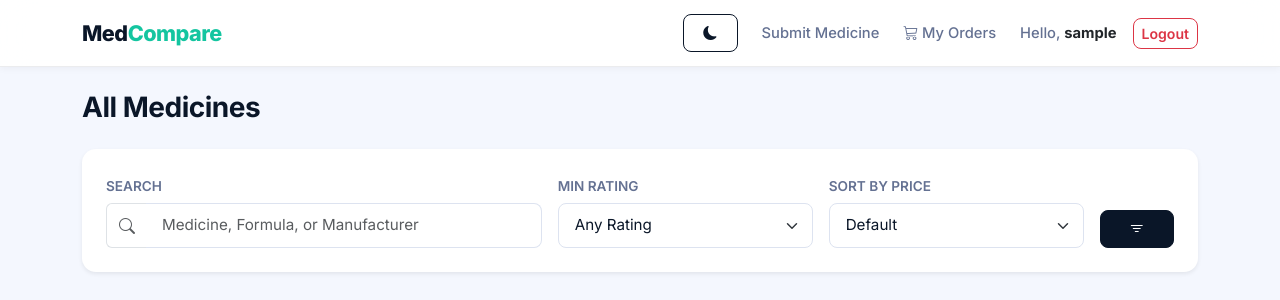
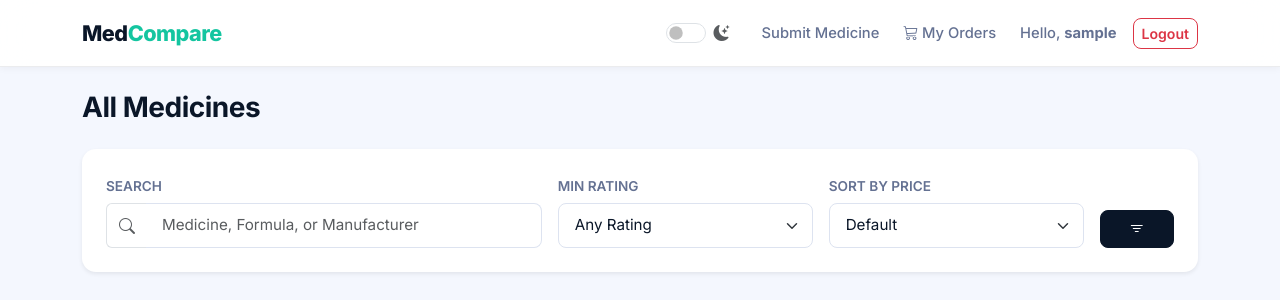
Before and after one commit to muazainal/mz-medcompare, a Django app: page / in a window 1280 px wide. Shown: the top 300 px of the page. Run offline with Django 5.2, Linux system fonts and the light colour scheme; the visitor is signed in with stand-in values (Sample User, id 1); data that the repository does not hold is empty.

Commit message:
style: Switch dark mode toggle to slider, fix card contrast readability

```diff
--- a/medicines/static/css/style.css
+++ b/medicines/static/css/style.css
@@ -1120,10 +1120,6 @@ input[type="email"]:focus {
     background-color: #1a2a47 !important;
 }
 
-[data-theme="dark"] .text-dark {
-    color: var(--text-dark) !important;
-}
-
 [data-theme="dark"] .text-muted {
     color: var(--text-muted) !important;
 }
@@ -1161,6 +1157,7 @@ input[type="email"]:focus {
 [data-theme="dark"] .filter-bar,
 [data-theme="dark"] .medicine-card {
     background-color: var(--card-bg);
+    border-color: rgba(255, 255, 255, 0.1);
 }
 
 [data-theme="dark"] .input-group-text {
--- a/medicines/static/js/script.js
+++ b/medicines/static/js/script.js
@@ -90,40 +90,23 @@ document.addEventListener('DOMContentLoaded', () => {
     }
 
     // -----------------------------------------------
-    // Dark Mode Toggle
+    // Dark Mode Toggle Switch
     // -----------------------------------------------
     const themeToggle = document.getElementById('theme-toggle');
-    const moonIcon = document.querySelector('.theme-icon-dark');
-    const sunIcon = document.querySelector('.theme-icon-light');
 
     if (themeToggle) {
-        // Initial setup for the button icon based on the HTML attribute
+        // Initial setup for the switch state based on HTML attribute set by FOUC script
         const currentTheme = document.documentElement.getAttribute('data-theme');
         if (currentTheme === 'dark') {
-            moonIcon.classList.add('d-none');
-            sunIcon.classList.remove('d-none');
+            themeToggle.checked = true;
         }
 
-        themeToggle.addEventListener('click', () => {
-            const currentTheme = document.documentElement.getAttribute('data-theme');
-            let newTheme = 'dark';
-
-            if (currentTheme === 'dark') {
-                newTheme = 'light';
-            }
+        themeToggle.addEventListener('change', (e) => {
+            const newTheme = e.target.checked ? 'dark' : 'light';
 
             // Apply new theme
             document.documentElement.setAttribute('data-theme', newTheme);
             localStorage.setItem('theme', newTheme);
-
-            // Swap icons
-            if (newTheme === 'dark') {
-                moonIcon.classList.add('d-none');
-                sunIcon.classList.remove('d-none');
-            } else {
-                sunIcon.classList.add('d-none');
-                moonIcon.classList.remove('d-none');
-            }
         });
     }
 
--- a/medicines/templates/medicines/base.html
+++ b/medicines/templates/medicines/base.html
@@ -13,7 +13,7 @@
     <link href="https://fonts.googleapis.com/css2?family=Inter:wght@400;500;600;700;800&display=swap" rel="stylesheet">
     <link href="https://cdn.jsdelivr.net/npm/bootstrap@5.3.3/dist/css/bootstrap.min.css" rel="stylesheet">
     <link rel="stylesheet" href="https://cdn.jsdelivr.net/npm/bootstrap-icons@1.11.3/font/bootstrap-icons.min.css">
-    <link rel="stylesheet" href="{% static 'css/style.css' %}">
+    <link rel="stylesheet" href="{% static 'css/style.css' %}?v=3">
 
     <!-- Script to prevent Flash of Unstyled Content (FOUC) -->
     <script>
@@ -38,11 +38,16 @@
             </button>
             <div class="collapse navbar-collapse" id="navbarNav">
                 <ul class="navbar-nav ms-auto align-items-center gap-2">
-                    <li class="nav-item me-2">
-                        <button id="theme-toggle" class="btn btn-sm btn-nav-outline" aria-label="Toggle dark mode">
-                            <i class="bi bi-moon-fill theme-icon-dark"></i>
-                            <i class="bi bi-sun-fill theme-icon-light d-none"></i>
-                        </button>
+                    <!-- Toggle Switch -->
+                    <li class="nav-item me-3">
+                        <div class="form-check form-switch mb-0 d-flex align-items-center">
+                            <input class="form-check-input mt-0 me-2" type="checkbox" role="switch" id="theme-toggle"
+                                style="cursor: pointer; width: 2.5rem; height: 1.25rem;">
+                            <label class="form-check-label text-muted d-flex align-items-center" for="theme-toggle"
+                                style="cursor: pointer;">
+                                <i class="bi bi-moon-stars-fill"></i>
+                            </label>
+                        </div>
                     </li>
                     {% if user.is_authenticated %}
                     <li class="nav-item">
@@ -62,7 +67,7 @@
                     </li>
                     <li class="nav-item">
                         <span class="nav-link text-muted">
-                            Hello, <strong class="text-dark">{{ user.username }}</strong>
+                            Hello, <strong>{{ user.username }}</strong>
                         </span>
                     </li>
                     <li class="nav-item">
@@ -124,7 +129,7 @@
     </footer>
 
     <script src="https://cdn.jsdelivr.net/npm/bootstrap@5.3.3/dist/js/bootstrap.bundle.min.js"></script>
-    <script src="{% static 'js/script.js' %}"></script>
+    <script src="{% static 'js/script.js' %}?v=3"></script>
     {% block extra_js %}{% endblock %}
 </body>
 
```
